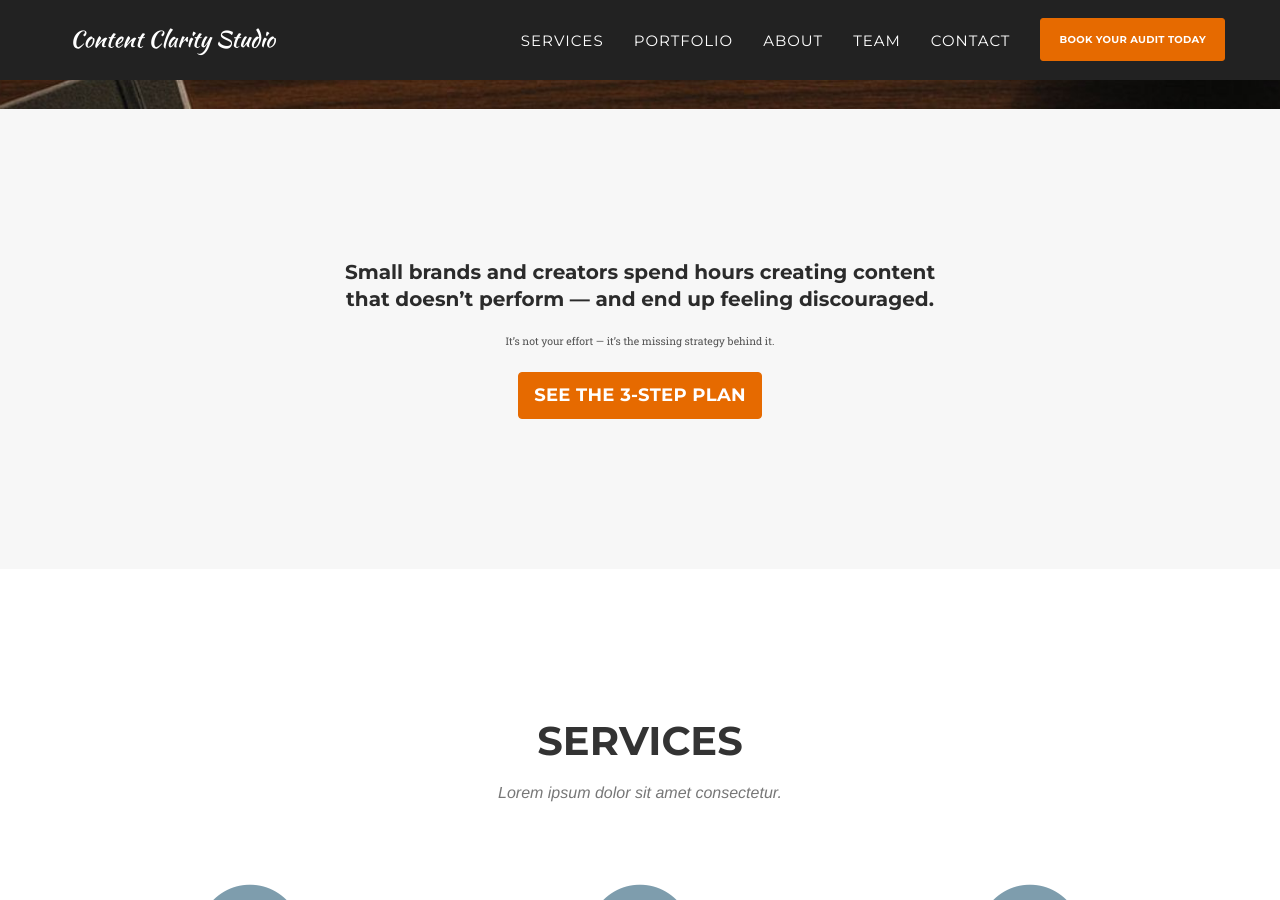
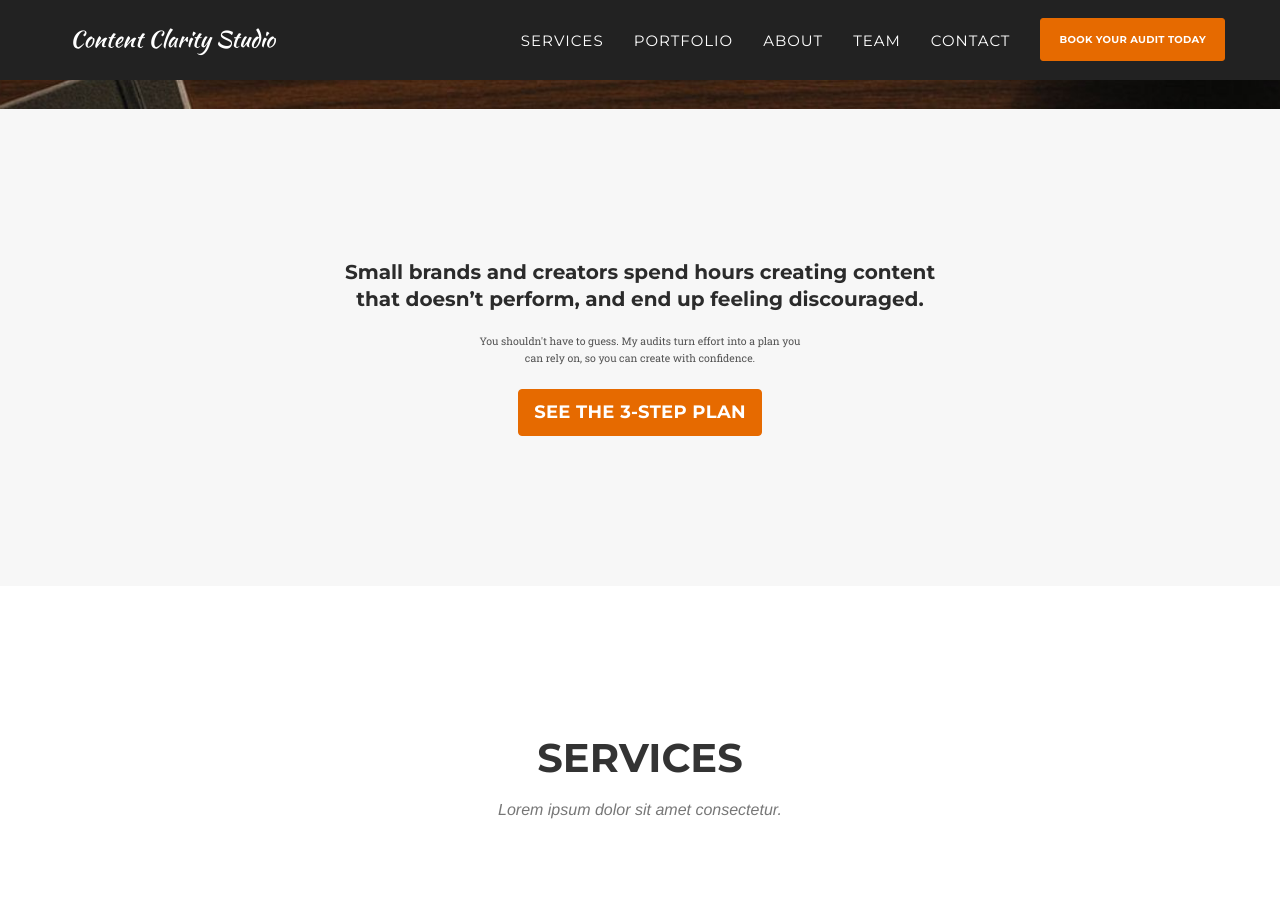
Before and after one commit to ContentClarityStudio/contentclaritystudio.github.io, a Jekyll site: the page built from index.html, in a window 1280 px wide and 900 px high, scrolled down 893 px. Built offline with Jekyll 4.4.1, drawn with Linux system fonts in a browser that asks for light colours; some web fonts are replaced.

Commit message:
Update problem.html

```diff
--- a/_includes/problem.html
+++ b/_includes/problem.html
@@ -6,11 +6,11 @@
 
     <!-- Visual paragraph-style headline -->
     <h2 class="problem-heading">
-      Small brands and creators spend hours creating content that doesn’t perform — and end up feeling discouraged.
+      Small brands and creators spend hours creating content that doesn’t perform, and end up feeling discouraged.
     </h2>
 
     <p class="problem-bridge">
-      It’s not your effort — it’s the missing strategy behind it.
+      You shouldn't have to guess. My audits turn effort into a plan you can rely on, so you can create with confidence.
     </p>
 
     <a href="#services" class="btn btn-primary btn-cta">See the 3-step plan</a>
```
